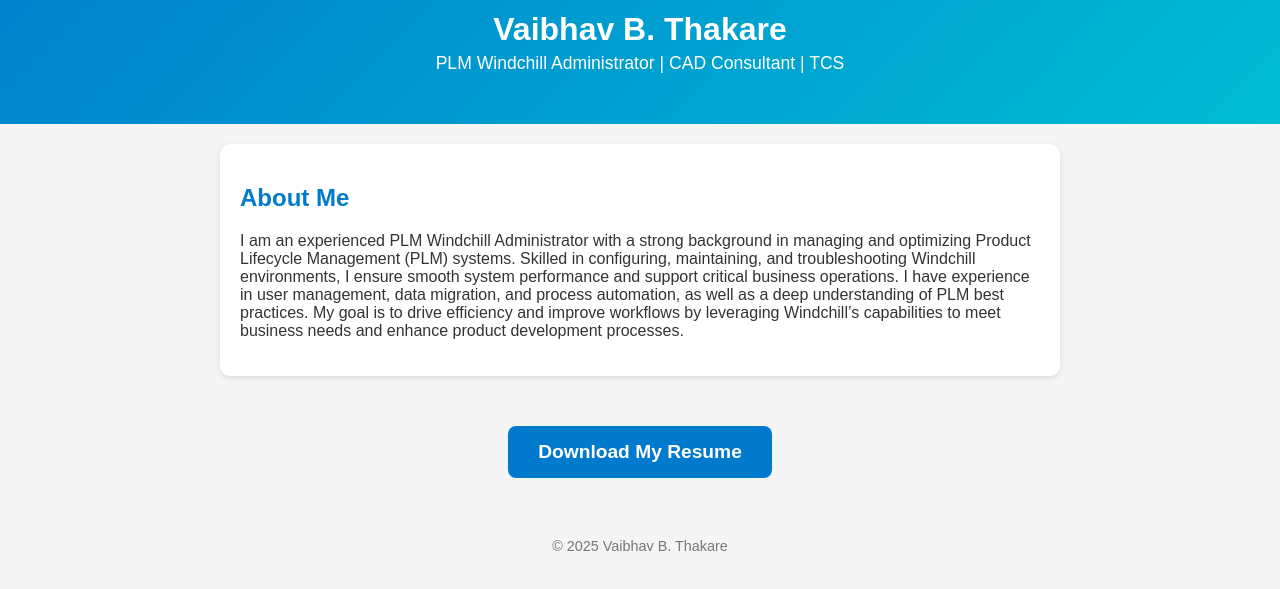
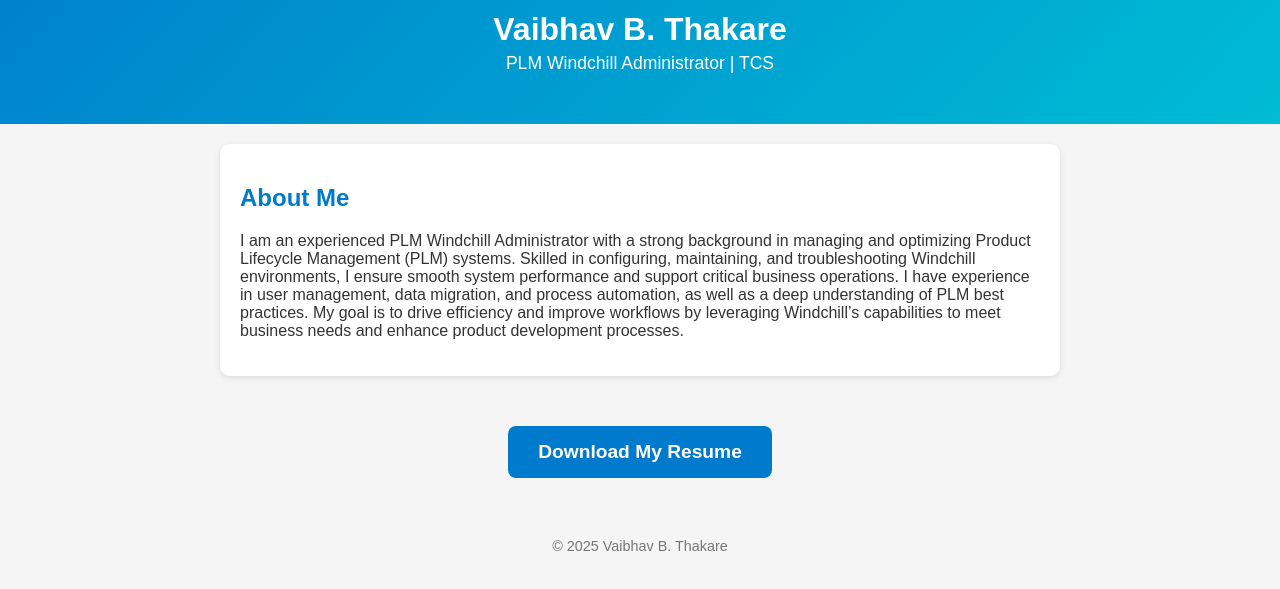
Before and after one commit to Vaibhav-B-Thakare/Profile, a plain HTML site: page index.html in a window 1280 px wide. Shown: the part 201-790 px from the top of the page. Drawn offline with Linux system fonts and the light colour scheme.

Commit message:
Update index.html

```diff
--- a/index.html
+++ b/index.html
@@ -71,7 +71,7 @@
     <header>
         <img src="Vaibhav.png" alt="Vaibhav B. Thakare" class="profile-pic">
         <h1>Vaibhav B. Thakare</h1>
-        <p class="role">PLM Windchill Administrator | CAD Consultant | TCS</p>
+        <p class="role">PLM Windchill Administrator | TCS</p>
     </header>
     <section class="about">
         <h2>About Me</h2>
```
